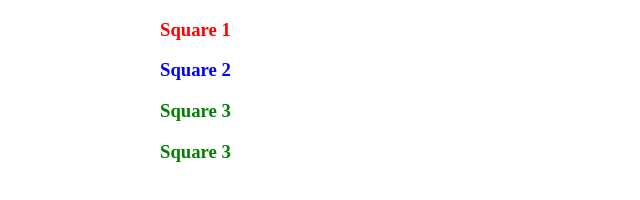
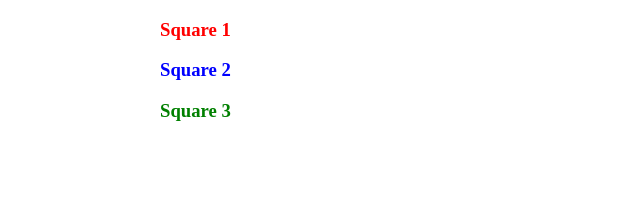
Before and after one commit to jeremy-todd/mergeConflict-Practice, a plain HTML site: page index.html in a window 1280 px wide. Shown: the full height of the page, 0-640 px from the left. Drawn offline with Linux system fonts and the light colour scheme.

Commit message:
minor change'

```diff
--- a/index.html
+++ b/index.html
@@ -11,6 +11,5 @@
     <div class="div1"><h3>Square 1</h3></div>
     <div class="div2"><h3>Square 2</h3></div>
     <div class="div3"><h3>Square 3</h3></div>
-    <div class="div3"><h3>Square 3</h3></div>
 </body>
 </html>
```
